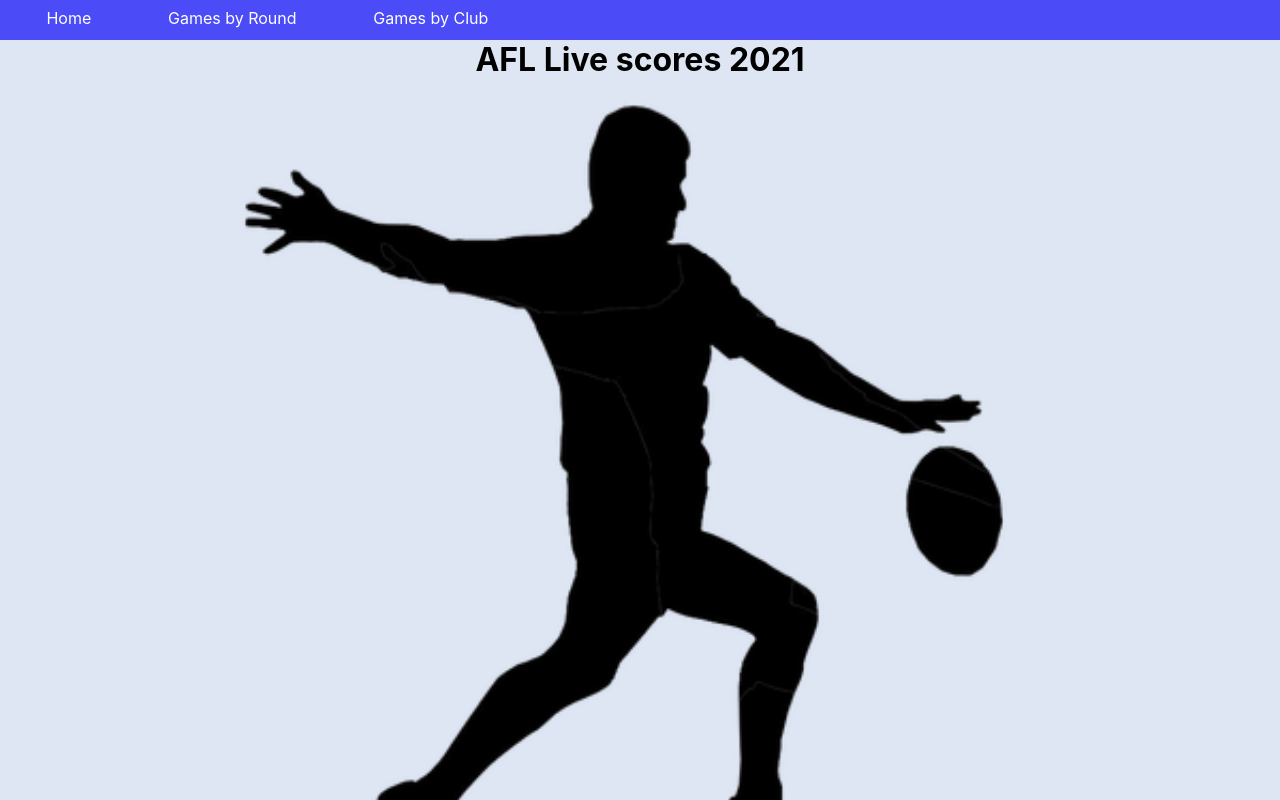
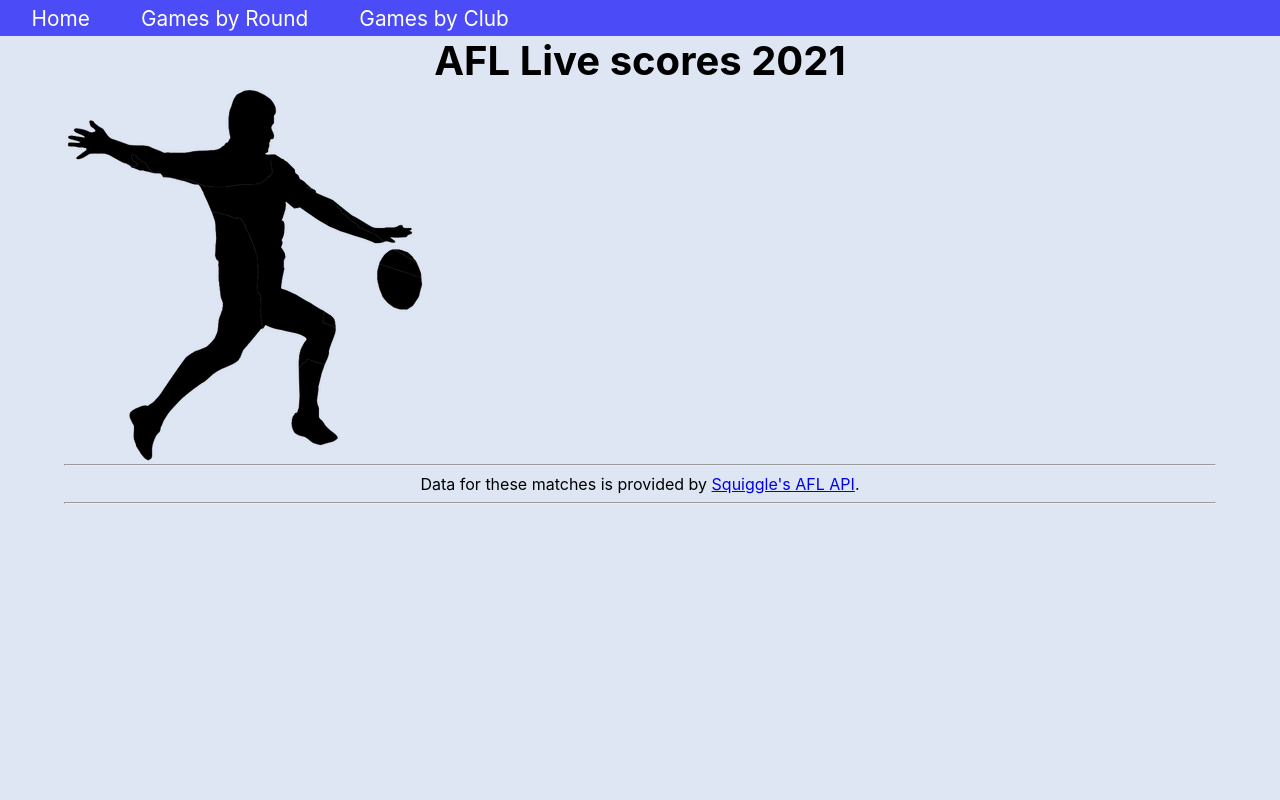
Before and after one commit to benfanderson/aflscores, a React app: page / in a window 1280 px wide. Shown: the top 800 px of the page. Built offline with nearby package versions, Linux system fonts and the light colour scheme.

Commit message:
Basic navbar styles for tablet view

```diff
--- a/public/styles.css
+++ b/public/styles.css
@@ -34,19 +34,11 @@ body {
   text-decoration: underline;
 }
 
-.bigButtonContainer{
-  display: flex;
-  flex-wrap: wrap;
-  justify-content: space-around;
-  margin-top: 2%;
-
-}
-
 .headline{
   text-align: center;
 }
 
-.buttonImg{
+.frontImg{
   width: 70%;
   margin: 2vh auto;
   display:block;
@@ -59,35 +51,8 @@ body {
   margin-top: 2%;
 }
 
-.bigButton {
-  width: 48%;
-  margin-bottom: 4%;
-  font-size: 1.3em;
-  box-shadow:inset 0px 1px 0px 0px #ffffff;
-  background:linear-gradient(to bottom, #ffffff 5%, #f6f6f6 100%);
-  background-color:#ffffff;
-  border-radius:6px;
-  border:1px solid #dcdcdc;
-  display:inline-block;
-  cursor:pointer;
-  color:#666666;
-  font-family:Arial;
-  font-weight:bold;
-  padding:10px 30px;
-  text-decoration:none;
-  text-shadow:0px 1px 0px #ffffff;
-}
 
-.bigButton:hover {
-	background:linear-gradient(to bottom, #f6f6f6 5%, #ffffff 100%);
-	background-color:#f6f6f6;
-}
-.bigButton:active {
-	position:relative;
-	top:1px;
-}
-
-  .littleButton {
+.littleButton {
   width: 48%;
   margin-bottom: 4%;
   font-size: 1.3em;
@@ -140,8 +105,22 @@ body {
 /*View for tablet*/
 @media only screen and (min-width: 479px) {
 
-  .bigButton {
-    width: 30%;
+  .navbar {
+    padding: 0.75vh;
+
+  }
+
+  .navlink{
+    font-size: 1.3em;
+    padding: 0 2vw;
+  }
+
+  .headline{
+    font-size: 2.5em;
+  }
+
+  .frontImg{
+    width: 50%;
   }
 
   .buttonContainer{
```
